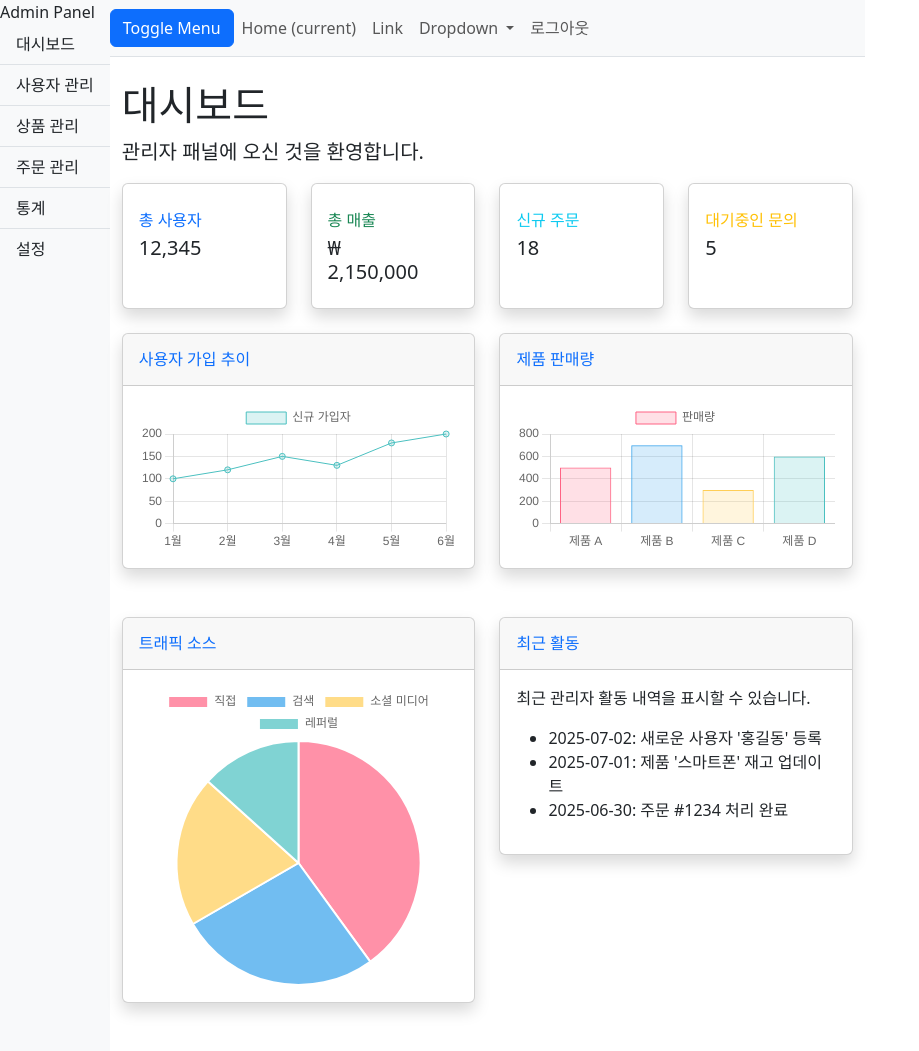
After one commit to drkdhong/service-frame-1, a Flask app: page /superman/chartx in a window 1280 px wide. The commit adds this page. Shown: the whole page, without its empty margins (0-919 px from the left). Run offline with Flask 3, Linux system fonts and the light colour scheme; a user stored in the database is signed in; tables that the repository leaves empty hold one stand-in row (values such as "Sample post"); parts of the project's set-up code (start-up, migrations or seed data) failed here and were passed over.

Commit message:
chart2 added

```diff
--- /dev/null
+++ b/apps/superman/templates/superman/base.html
@@ -0,0 +1,29 @@
+<!DOCTYPE html>
+<html lang="ko">
+<head>
+    <meta charset="UTF-8">
+    <meta name="viewport" content="width=device-width, initial-scale=1.0">
+    <title>{% block title %}관리자 대시보드{% endblock %}</title>
+        <!-- Bootstrap CDN -->
+    <link href="https://cdn.jsdelivr.net/npm/bootstrap@5.3.0/dist/css/bootstrap.min.css" rel="stylesheet">
+    <link href="{{ url_for('static', filename='style2.css') }}" rel="stylesheet">
+    {% block head_extra %}{% endblock %}
+</head>
+<body>
+    <div class="d-flex" id="wrapper">
+        {% include 'superman/includes/sidebar.html' %}
+        <div id="page-content-wrapper">
+            {% include 'superman/includes/header.html' %}
+
+            <div class="container-fluid">
+                {% block content %}{% endblock %}
+            </div>
+        </div>
+        </div>
+    <script src="https://cdn.jsdelivr.net/npm/jquery@3.7.1/dist/jquery.min.js"></script>
+    <script src="https://cdn.jsdelivr.net/npm/bootstrap@5.3.3/dist/js/bootstrap.bundle.min.js" integrity="sha384-YvpcrYf0tY3lHB60NNkmXc5s9fDVZLESaAA55NDzOxhy9GkcIdslK1eN7N6jIeHz" crossorigin="anonymous"></script>
+    <script src="https://cdn.jsdelivr.net/npm/chart.js@4.4.3/dist/chart.min.js"></script>
+    <script src="{{ url_for('static', filename='js/scripts.js') }}"></script>
+    {% block scripts_extra %}{% endblock %}
+</body>
+</html>
--- /dev/null
+++ b/apps/superman/templates/superman/chartman.html
@@ -0,0 +1,186 @@
+{% extends 'superman/base.html' %}
+
+{% block title %}대시보드 - 관리자{% endblock %}
+
+{% block head_extra %}
+{% endblock %}
+
+{% block content %}
+<h1 class="mt-4">대시보드</h1>
+<p class="lead">관리자 패널에 오신 것을 환영합니다.</p>
+
+<div class="row">
+    <div class="col-xl-3 col-md-6 mb-4">
+        <div class="card border-left-primary shadow h-100 py-2">
+            <div class="card-body">
+                <div class="row no-gutters align-items-center">
+                    <div class="col mr-2">
+                        <div class="text-xs font-weight-bold text-primary text-uppercase mb-1">총 사용자</div>
+                        <div class="h5 mb-0 font-weight-bold text-gray-800">12,345</div>
+                    </div>
+                    <div class="col-auto">
+                        <i class="fas fa-users fa-2x text-gray-300"></i>
+                    </div>
+                </div>
+            </div>
+        </div>
+    </div>
+
+    <div class="col-xl-3 col-md-6 mb-4">
+        <div class="card border-left-success shadow h-100 py-2">
+            <div class="card-body">
+                <div class="row no-gutters align-items-center">
+                    <div class="col mr-2">
+                        <div class="text-xs font-weight-bold text-success text-uppercase mb-1">총 매출</div>
+                        <div class="h5 mb-0 font-weight-bold text-gray-800">₩ 2,150,000</div>
+                    </div>
+                    <div class="col-auto">
+                        <i class="fas fa-dollar-sign fa-2x text-gray-300"></i>
+                    </div>
+                </div>
+            </div>
+        </div>
+    </div>
+
+    <div class="col-xl-3 col-md-6 mb-4">
+        <div class="card border-left-info shadow h-100 py-2">
+            <div class="card-body">
+                <div class="row no-gutters align-items-center">
+                    <div class="col mr-2">
+                        <div class="text-xs font-weight-bold text-info text-uppercase mb-1">신규 주문</div>
+                        <div class="h5 mb-0 font-weight-bold text-gray-800">18</div>
+                    </div>
+                    <div class="col-auto">
+                        <i class="fas fa-clipboard-list fa-2x text-gray-300"></i>
+                    </div>
+                </div>
+            </div>
+        </div>
+    </div>
+
+    <div class="col-xl-3 col-md-6 mb-4">
+        <div class="card border-left-warning shadow h-100 py-2">
+            <div class="card-body">
+                <div class="row no-gutters align-items-center">
+                    <div class="col mr-2">
+                        <div class="text-xs font-weight-bold text-warning text-uppercase mb-1">대기중인 문의</div>
+                        <div class="h5 mb-0 font-weight-bold text-gray-800">5</div>
+                    </div>
+                    <div class="col-auto">
+                        <i class="fas fa-comments fa-2x text-gray-300"></i>
+                    </div>
+                </div>
+            </div>
+        </div>
+    </div>
+</div>
+
+<div class="row">
+    <div class="col-lg-6 mb-4">
+        <div class="card shadow mb-4">
+            <div class="card-header py-3">
+                <h6 class="m-0 font-weight-bold text-primary">사용자 가입 추이</h6>
+            </div>
+            <div class="card-body">
+                <canvas id="userChart"></canvas>
+            </div>
+        </div>
+    </div>
+
+    <div class="col-lg-6 mb-4">
+        <div class="card shadow mb-4">
+            <div class="card-header py-3">
+                <h6 class="m-0 font-weight-bold text-primary">제품 판매량</h6>
+            </div>
+            <div class="card-body">
+                <canvas id="productSalesChart"></canvas>
+            </div>
+        </div>
+    </div>
+</div>
+
+<div class="row">
+    <div class="col-lg-6 mb-4">
+        <div class="card shadow mb-4">
+            <div class="card-header py-3">
+                <h6 class="m-0 font-weight-bold text-primary">트래픽 소스</h6>
+            </div>
+            <div class="card-body">
+                <canvas id="trafficSourceChart"></canvas>
+            </div>
+        </div>
+    </div>
+
+    <div class="col-lg-6 mb-4">
+        <div class="card shadow mb-4">
+            <div class="card-header py-3">
+                <h6 class="m-0 font-weight-bold text-primary">최근 활동</h6>
+            </div>
+            <div class="card-body">
+                <p>최근 관리자 활동 내역을 표시할 수 있습니다.</p>
+                <ul>
+                    <li>2025-07-02: 새로운 사용자 '홍길동' 등록</li>
+                    <li>2025-07-01: 제품 '스마트폰' 재고 업데이트</li>
+                    <li>2025-06-30: 주문 #1234 처리 완료</li>
+                </ul>
+            </div>
+        </div>
+    </div>
+</div>
+{% endblock %}
+
+{% block scripts_extra %}
+<script>
+    // 사이드바 토글 기능
+    $("#menu-toggle").click(function(e) {
+        e.preventDefault();
+        $("#wrapper").toggleClass("toggled");
+    });
+
+    // Chart.js를 이용한 차트 그리기
+    document.addEventListener('DOMContentLoaded', function() {
+        // 사용자 가입 추이 차트
+        var userCtx = document.getElementById('userChart').getContext('2d');
+        var userChart = new Chart(userCtx, {
+            type: 'line',
+            data: {{ user_data | tojson }},
+            options: {
+                responsive: true,
+                maintainAspectRatio: false,
+                scales: {
+                    y: {
+                        beginAtZero: true
+                    }
+                }
+            }
+        });
+
+        // 제품 판매량 차트
+        var productSalesCtx = document.getElementById('productSalesChart').getContext('2d');
+        var productSalesChart = new Chart(productSalesCtx, {
+            type: 'bar',
+            data: {{ product_sales_data | tojson }},
+            options: {
+                responsive: true,
+                maintainAspectRatio: false,
+                scales: {
+                    y: {
+                        beginAtZero: true
+                    }
+                }
+            }
+        });
+
+        // 트래픽 소스 차트
+        var trafficSourceCtx = document.getElementById('trafficSourceChart').getContext('2d');
+        var trafficSourceChart = new Chart(trafficSourceCtx, {
+            type: 'pie',
+            data: {{ traffic_source_data | tojson }},
+            options: {
+                responsive: true,
+                maintainAspectRatio: false,
+            }
+        });
+    });
+</script>
+{% endblock %}
--- /dev/null
+++ b/apps/superman/templates/superman/includes/header.html
@@ -0,0 +1,32 @@
+<nav class="navbar navbar-expand-lg navbar-light bg-light border-bottom">
+    <button class="btn btn-primary" id="menu-toggle">Toggle Menu</button>
+
+    <button class="navbar-toggler" type="button" data-toggle="collapse" data-target="#navbarSupportedContent" aria-controls="navbarSupportedContent" aria-expanded="false" aria-label="Toggle navigation">
+        <span class="navbar-toggler-icon"></span>
+    </button>
+
+    <div class="collapse navbar-collapse" id="navbarSupportedContent">
+        <ul class="navbar-nav ml-auto mt-2 mt-lg-0">
+            <li class="nav-item active">
+                <a class="nav-link" href="#">Home <span class="sr-only">(current)</span></a>
+            </li>
+            <li class="nav-item">
+                <a class="nav-link" href="#">Link</a>
+            </li>
+            <li class="nav-item dropdown">
+                <a class="nav-link dropdown-toggle" href="#" id="navbarDropdown" role="button" data-toggle="dropdown" aria-haspopup="true" aria-expanded="false">
+                    Dropdown
+                </a>
+                <div class="dropdown-menu dropdown-menu-right" aria-labelledby="navbarDropdown">
+                    <a class="dropdown-item" href="#">Action</a>
+                    <a class="dropdown-item" href="#">Another action</a>
+                    <div class="dropdown-divider"></div>
+                    <a class="dropdown-item" href="#">Something else here</a>
+                </div>
+            </li>
+            <li class="nav-item">
+                <a class="nav-link" href="{{ url_for('auth.login') }}">로그아웃</a>
+            </li>
+        </ul>
+    </div>
+</nav>
--- /dev/null
+++ b/apps/superman/templates/superman/includes/sidebar.html
@@ -0,0 +1,11 @@
+<div class="bg-light border-right" id="sidebar-wrapper">
+    <div class="sidebar-heading">Admin Panel</div>
+    <div class="list-group list-group-flush">
+        <a href="{{ url_for('superman.chartman') }}" class="list-group-item list-group-item-action bg-light">대시보드</a>
+        <a href="#" class="list-group-item list-group-item-action bg-light">사용자 관리</a>
+        <a href="#" class="list-group-item list-group-item-action bg-light">상품 관리</a>
+        <a href="#" class="list-group-item list-group-item-action bg-light">주문 관리</a>
+        <a href="#" class="list-group-item list-group-item-action bg-light">통계</a>
+        <a href="#" class="list-group-item list-group-item-action bg-light">설정</a>
+    </div>
+</div>
--- a/apps/superman/views.py
+++ b/apps/superman/views.py
@@ -93,3 +93,57 @@ def chartboard():
                            radar_labels=radar_labels,
                            radar_data=radar_data
     )
+
+@superman.route('/chartx')
+@superman_required
+def chartman():
+        # 대시보드에 표시할 데이터 (예시)
+    user_data = {
+        'labels': ['1월', '2월', '3월', '4월', '5월', '6월'],
+        'datasets': [{
+            'label': '신규 가입자',
+            'data': [100, 120, 150, 130, 180, 200],
+            'backgroundColor': 'rgba(75, 192, 192, 0.2)',
+            'borderColor': 'rgba(75, 192, 192, 1)',
+            'borderWidth': 1
+        }]
+    }
+
+    product_sales_data = {
+        'labels': ['제품 A', '제품 B', '제품 C', '제품 D'],
+        'datasets': [{
+            'label': '판매량',
+            'data': [500, 700, 300, 600],
+            'backgroundColor': [
+                'rgba(255, 99, 132, 0.2)',
+                'rgba(54, 162, 235, 0.2)',
+                'rgba(255, 206, 86, 0.2)',
+                'rgba(75, 192, 192, 0.2)'
+            ],
+            'borderColor': [
+                'rgba(255, 99, 132, 1)',
+                'rgba(54, 162, 235, 1)',
+                'rgba(255, 206, 86, 1)',
+                'rgba(75, 192, 192, 1)'
+            ],
+            'borderWidth': 1
+        }]
+    }
+
+    traffic_source_data = {
+        'labels': ['직접', '검색', '소셜 미디어', '레퍼럴'],
+        'datasets': [{
+            'data': [300, 200, 150, 100],
+            'backgroundColor': [
+                'rgba(255, 99, 132, 0.7)',
+                'rgba(54, 162, 235, 0.7)',
+                'rgba(255, 206, 86, 0.7)',
+                'rgba(75, 192, 192, 0.7)'
+            ],
+            'hoverOffset': 4
+        }]
+    }
+    return render_template('superman/chartman.html',
+                           user_data=user_data,
+                           product_sales_data=product_sales_data,
+                           traffic_source_data=traffic_source_data)
--- a/apps/templates/base.html
+++ b/apps/templates/base.html
@@ -19,6 +19,8 @@
             <a class="nav-link" href="{{ url_for('admin.index') }}">관리자</a></li>
         <li class="nav-item">
             <a class="nav-link" href="{{ url_for('superman.dashboard') }}">슈퍼맨</a></li>
+        <li class="nav-item">
+            <a class="nav-link" href="{{ url_for('superman.chartman') }}">차트맨</a></li>
         {% endif %}
         <li class="nav-item">
             <a class="nav-link" href="{{ url_for('mypage.dashboard') }}">마이페이지</a></li>
```
Also changed, not shown: apps/static/css/style2.css (added, +63 -0 lines).
